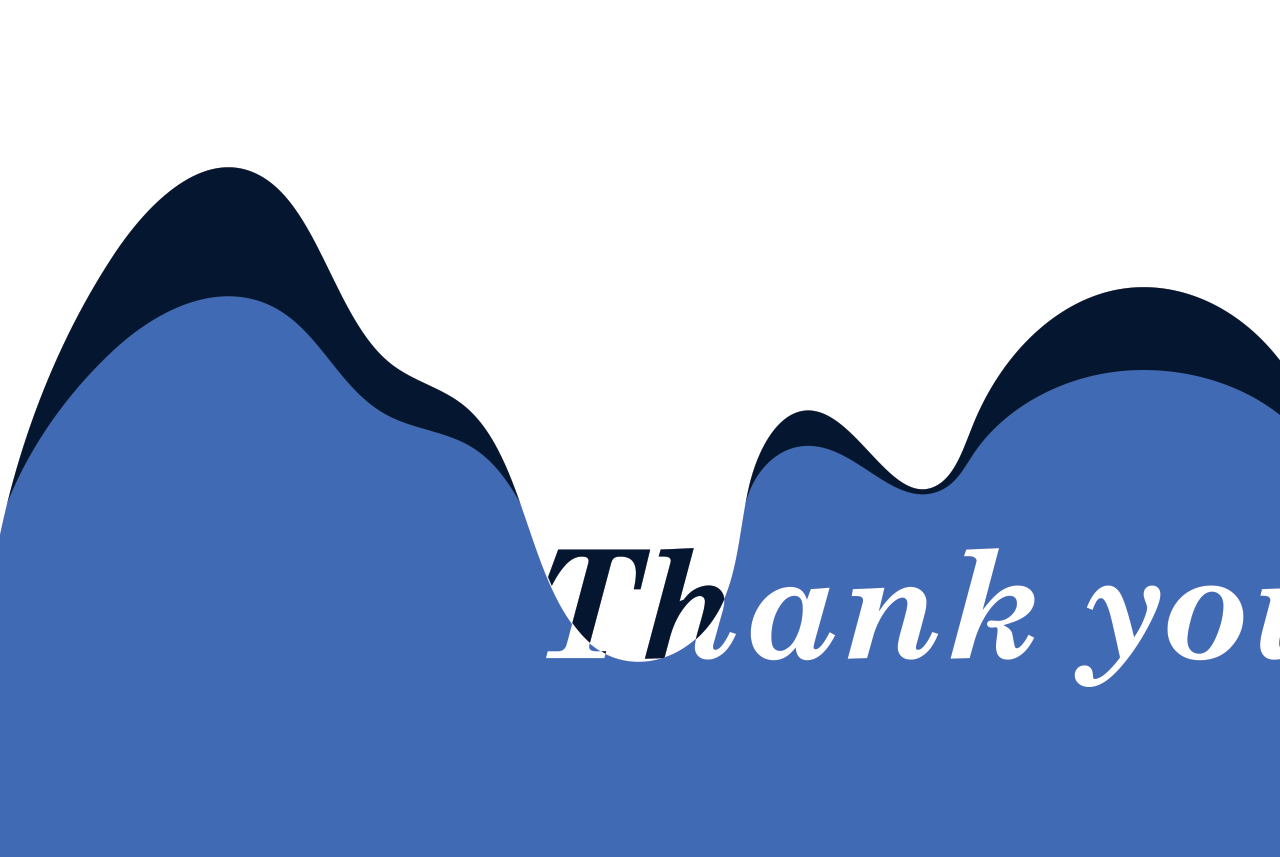
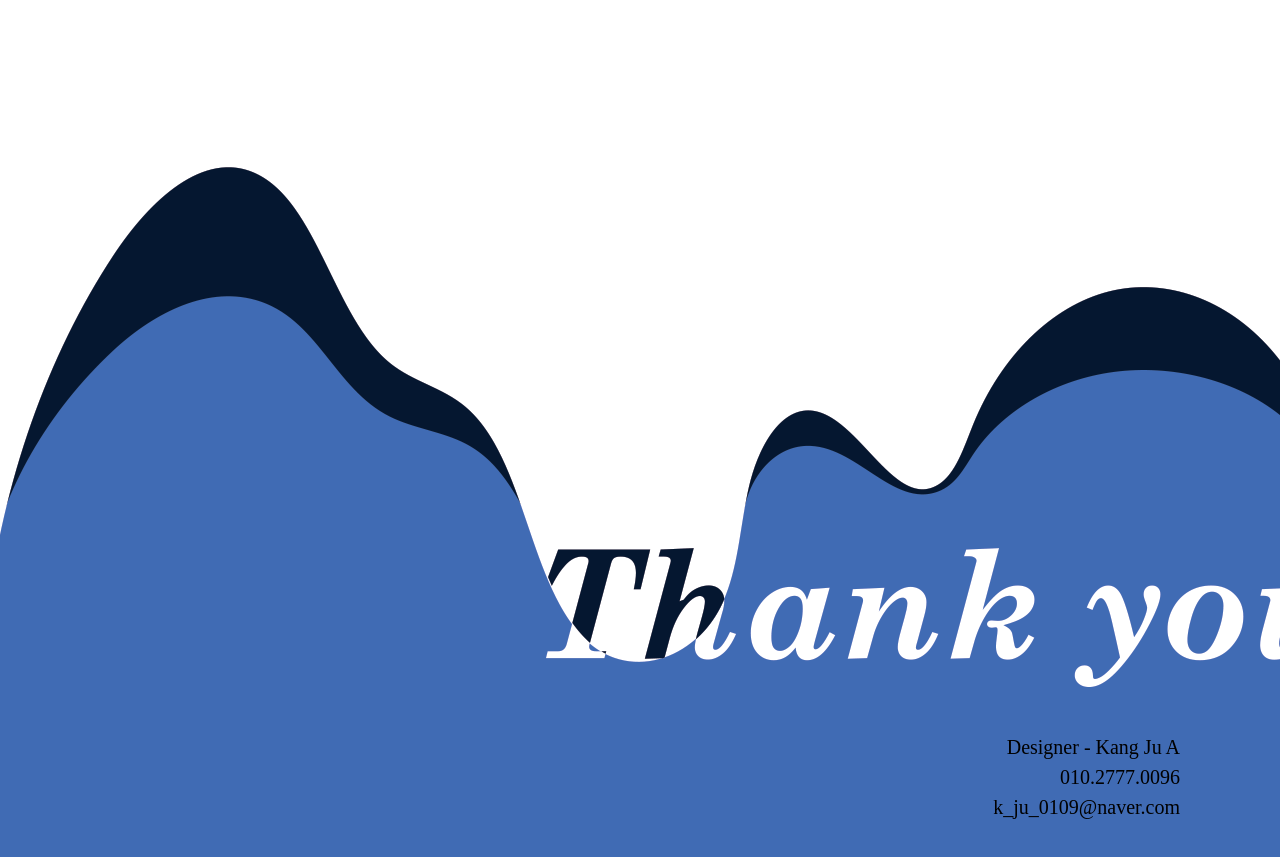
Before and after one commit to kangjua/-design_portfolio, a plain HTML site: page index.html in a window 1280 px wide. Shown: the part 6233-7090 px from the top of the page. Drawn offline with nearby package versions, Linux system fonts and the light colour scheme; a web font is replaced by a local one.

Commit message:
Add files via upload

```diff
--- a/css/style.css
+++ b/css/style.css
@@ -966,4 +966,15 @@ aside > ul > li:hover > a{
 footer{
     height: 100vh;
     background-image: url(../image/footer.png);
+    position: relative;
 }
+footer ul{
+    position: absolute;
+    bottom: 50px;
+    right: 100px;
+    text-align: right;
+}
+footer ul > li{
+    margin: 10px 0;
+    font-size: 20px;
+}
--- a/index.html
+++ b/index.html
@@ -323,7 +323,11 @@
         </ul>
     </aside>
     <footer>
-        <div class="wrap"></div>
+        <ul>
+            <li>Designer - Kang Ju A</li>
+            <li>010.2777.0096</li>
+            <li>k_ju_0109@naver.com</li>
+        </ul>
     </footer>
 <script src="./js/app.js"></script>
 </body>
```
